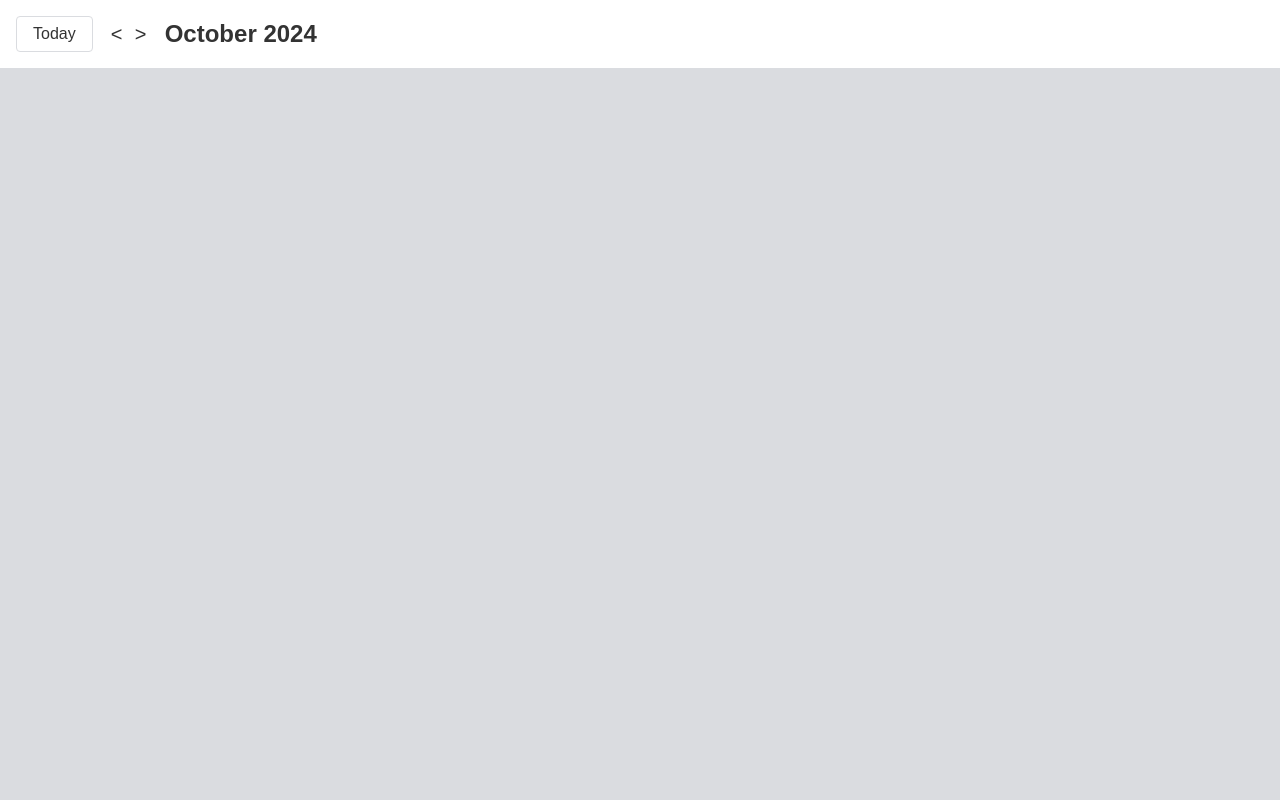
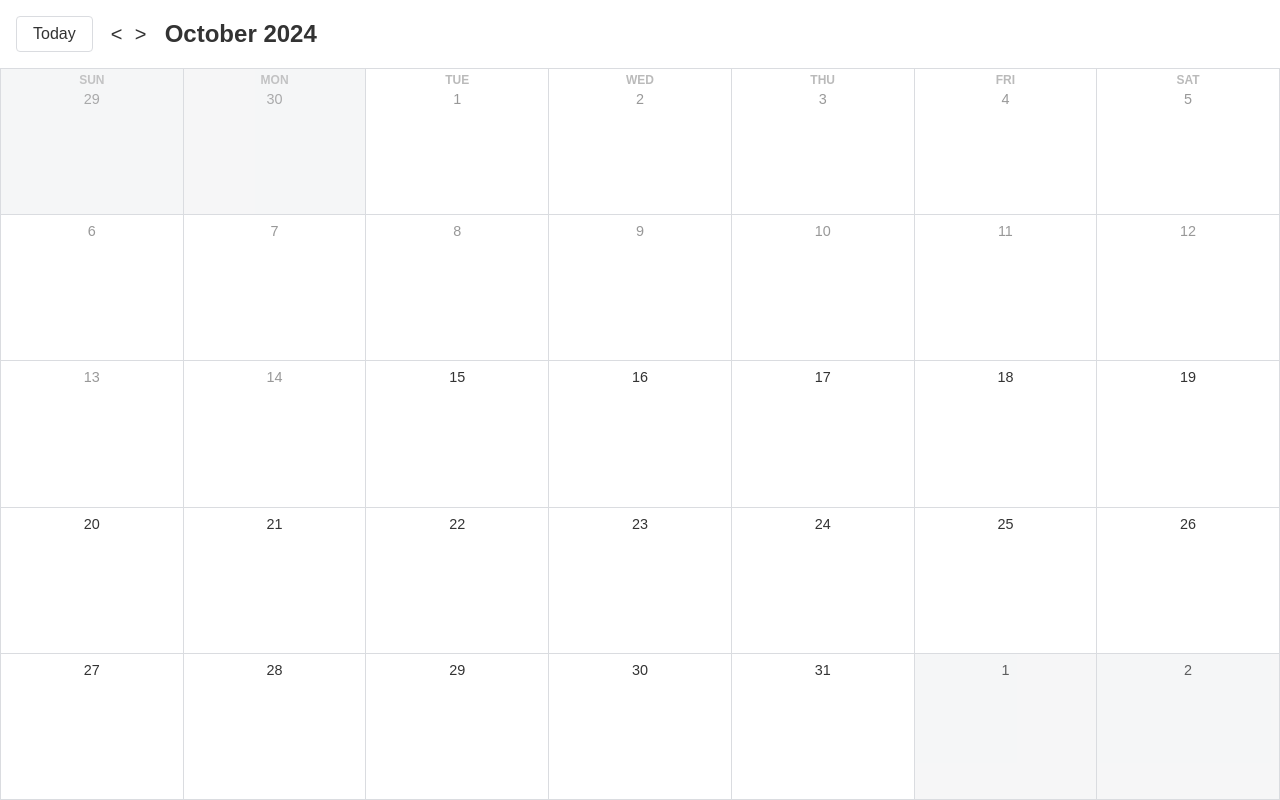
Before and after one commit to FranciscoSalanova/google-calendar-clone-react, a React (Vite) app: page / in a window 1280 px wide. Built offline with nearby package versions, Linux system fonts and the light colour scheme.

Commit message:
Adding calendar days

```diff
--- a/package.json
+++ b/package.json
@@ -10,6 +10,7 @@
     "preview": "vite preview"
   },
   "dependencies": {
+    "date-fns": "^4.1.0",
     "react": "^18.3.1",
     "react-dom": "^18.3.1"
   },
--- a/src/Components/Calendar.tsx
+++ b/src/Components/Calendar.tsx
@@ -1,8 +1,34 @@
-import { useState } from "react"
+import { useMemo, useState } from "react"
 import { formatDate } from "../utils/formatDate"
+import {
+  addMonths,
+  eachDayOfInterval,
+  endOfDay,
+  endOfMonth,
+  endOfWeek,
+  isBefore,
+  isSameMonth,
+  startOfMonth,
+  startOfWeek,
+  subMonths,
+} from "date-fns"
+import { cc } from "../utils/cc"
+
+type CalendarDayProps = {
+  day: Date
+  showWeekName: boolean
+  selectedMonth: Date
+}
 
 export const Calendar = () => {
   const [selectedMonth, setSelectedMonth] = useState(new Date())
+
+  const calendarDays = useMemo(() => {
+    const firstWeekStart = startOfWeek(startOfMonth(selectedMonth))
+    const lastWeekEnd = endOfWeek(endOfMonth(selectedMonth))
+
+    return eachDayOfInterval({ start: firstWeekStart, end: lastWeekEnd })
+  }, [selectedMonth])
 
   return (
     <div className="calendar">
@@ -11,14 +37,83 @@ export const Calendar = () => {
           Today
         </button>
         <div>
-          <button className="month-change-btn">&lt;</button>
-          <button className="month-change-btn">&gt;</button>
+          <button
+            className="month-change-btn"
+            onClick={() => setSelectedMonth((m) => subMonths(m, 1))}
+          >
+            &lt;
+          </button>
+          <button
+            className="month-change-btn"
+            onClick={() => setSelectedMonth((m) => addMonths(m, 1))}
+          >
+            &gt;
+          </button>
         </div>
         <span className="month-title">
           {formatDate(selectedMonth, { month: "long", year: "numeric" })}
         </span>
       </div>
-      <div className="days"></div>
+      <div className="days">
+        {calendarDays.map((day, index) => {
+          return (
+            <CalendarDay
+              key={day.getTime()}
+              day={day}
+              showWeekName={index < 7}
+              selectedMonth={selectedMonth}
+            />
+          )
+        })}
+      </div>
     </div>
   )
 }
+
+const CalendarDay = ({
+  day,
+  showWeekName,
+  selectedMonth,
+}: CalendarDayProps) => {
+  const [isNewEventModalOpen, setIsNewEventModalOpen] = useState(false)
+  const [isViewMoreEventsModalOpen, setIsViewMoreEventsModalOpen] =
+    useState(false)
+
+  return (
+    <div
+      className={cc(
+        "day",
+        !isSameMonth(day, selectedMonth) && "non-month-day",
+        isBefore(endOfDay(day), new Date()) && "old-month-day"
+      )}
+    >
+      <div className="day-header">
+        {showWeekName && (
+          <div className="week-name">
+            {formatDate(day, { weekday: "short" })}
+          </div>
+        )}
+        <div className="day-number">{formatDate(day, { day: "numeric" })}</div>
+        <button className="add-event-btn">+</button>
+      </div>
+    </div>
+  )
+}
+
+const CalendarEvent = () => {
+  return (
+    <div className="events">
+      <button className="all-day-event blue event">
+        <div className="event-name">Short</div>
+      </button>
+      <button className="all-day-event green event">
+        <div className="event-name">Long Event Name That Just Keeps Going</div>
+      </button>
+      <button className="event">
+        <div className="color-dot blue"></div>
+        <div className="event-time">7am</div>
+        <div className="event-name">Event Name</div>
+      </button>
+    </div>
+  )
+}
--- /dev/null
+++ b/src/utils/cc.ts
@@ -0,0 +1,3 @@
+export const cc = (...classes: unknown[]) => {
+  return classes.filter((c) => typeof c === "string").join(" ")
+}
--- a/src/utils/formatDate.ts
+++ b/src/utils/formatDate.ts
@@ -1,3 +1,6 @@
-export const formatDate = (date, options) => {
+export const formatDate = (
+  date: Date,
+  options?: Intl.DateTimeFormatOptions
+) => {
   return new Intl.DateTimeFormat(undefined, options).format(date)
 }
```
Also changed, not shown: 1 other file (tests, documents, lock files or other folders).
